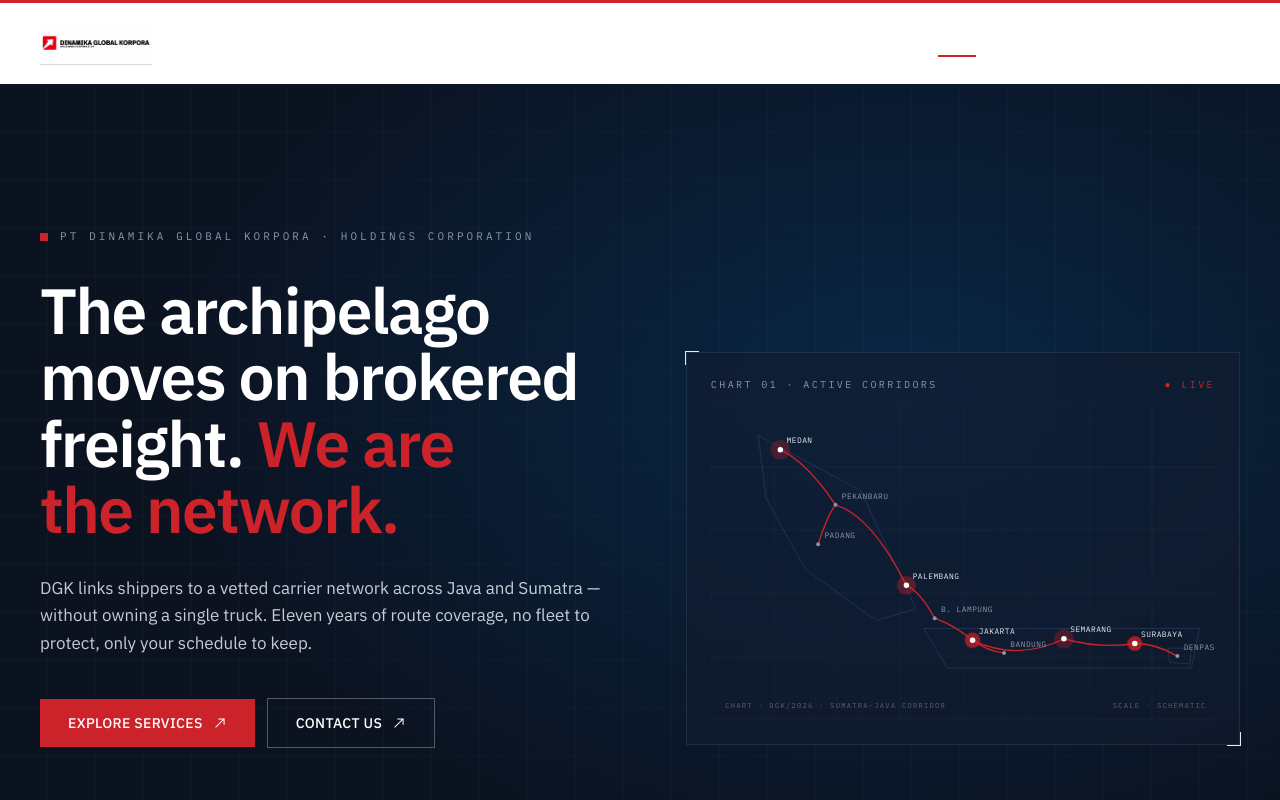
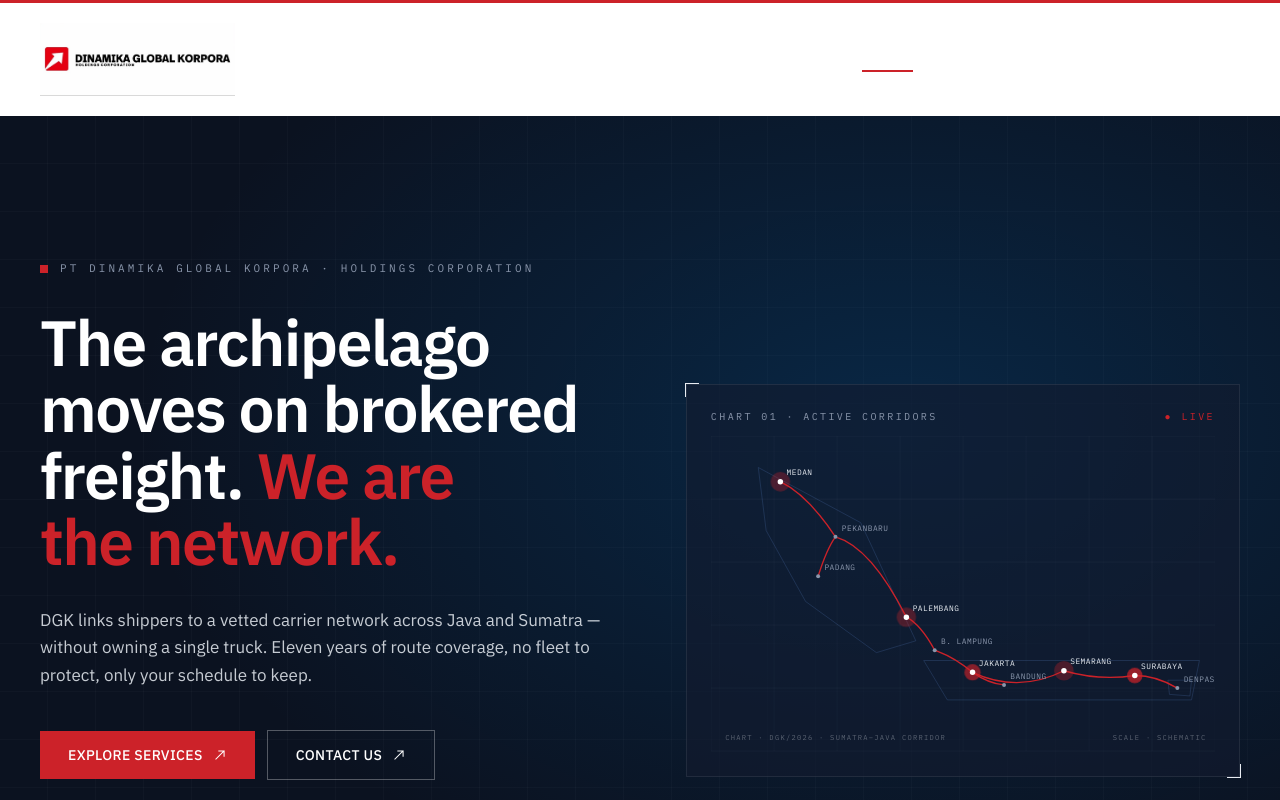
Before and after one commit to rochmanofenna/dgk_website, a Next.js app: page / in a window 1280 px wide. Shown: the top 800 px of the page. Built offline with nearby package versions, Linux system fonts and the light colour scheme.

Commit message:
polish: scale up nav logo and widen header bar

```diff
--- a/app/_components/header.tsx
+++ b/app/_components/header.tsx
@@ -56,24 +56,29 @@
           : "bg-transparent border-b border-transparent"
       }`}
     >
-      <div className="mx-auto flex h-16 max-w-7xl items-center justify-between px-6 lg:h-20 lg:px-10">
+      <div className="mx-auto flex h-20 max-w-7xl items-center justify-between px-6 lg:h-28 lg:px-10">
         <Link
           href="/"
           aria-label="DGK Holdings — home"
           className="flex items-center"
         >
           {/* On the transparent dark hero the jpeg still reads because its
-           * interior is white; a subtle drop shadow keeps it crisp. */}
+           * interior is white; a subtle drop shadow keeps it crisp. The
+           * logo sets the scale of the whole bar — sized to be recognisable
+           * rather than squinting-distance. */}
           <Logo
-            width={112}
+            width={240}
             priority
-            className={solid ? "" : "drop-shadow-[0_1px_0_rgba(0,0,0,0.15)]"}
+            className={`h-12 w-auto lg:h-[72px] ${
+              solid ? "" : "drop-shadow-[0_1px_0_rgba(0,0,0,0.15)]"
+            }`}
           />
         </Link>
 
-        {/* Desktop nav */}
+        {/* Desktop nav — sits tight against the logo so the bar reads as
+         * one unit. */}
         <nav className="hidden md:block">
-          <ul className="flex items-center gap-1">
+          <ul className="flex items-center gap-2">
             {NAV.map((item) => {
               const active =
                 item.href === "/"
@@ -184,7 +189,7 @@
   children: React.ReactNode
 }) {
   const base =
-    "relative inline-flex items-center px-3 py-2 text-[13px] font-medium tracking-wide uppercase transition-colors"
+    "relative inline-flex items-center px-4 py-2 text-[12.5px] font-medium tracking-[0.16em] uppercase transition-colors"
   const colour =
     tone === "light"
       ? active
```
